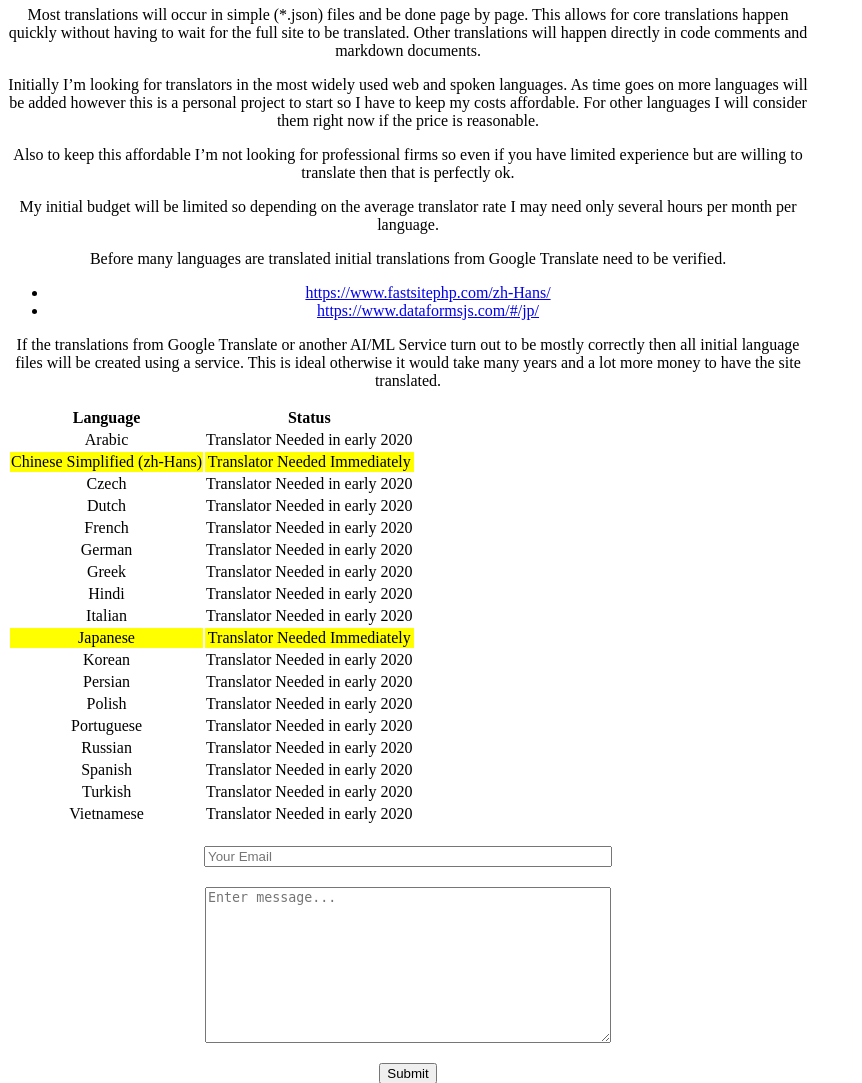
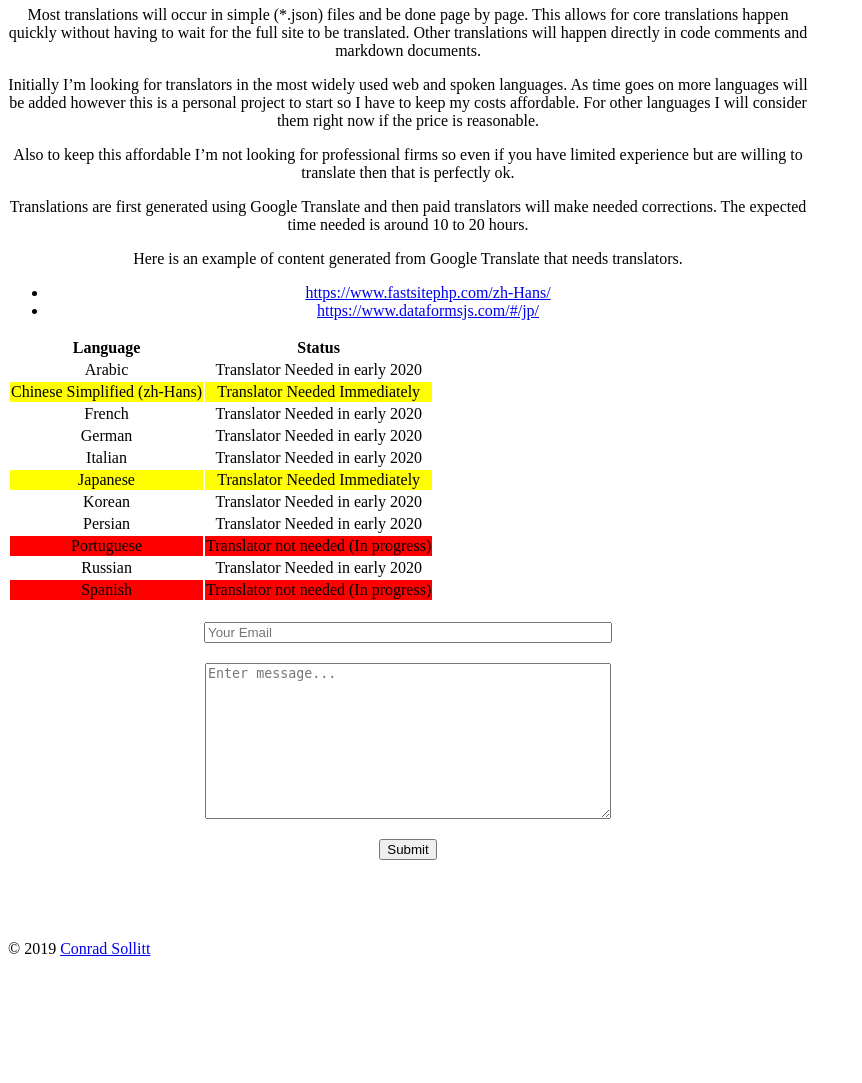
Before and after one commit to KingKzear/fastsitephp, a PHP site: the page made by website/app/Views/translators-needed.php in a window 1280 px wide. Shown: the part 450-1533 px from the top of the page, without its empty margins (0-862 px from the left). After the commit the page ends 1406 px from the top, so only its background shows below. Run offline with PHP 8.4, Linux system fonts and the light colour scheme; the template is opened without the code that fills it, so the values that code supplies are empty.

Commit message:
:earth_americas: Update for i18n translator page

```diff
--- a/website/app/Views/translators-needed.php
+++ b/website/app/Views/translators-needed.php
@@ -26,6 +26,7 @@
         margin-bottom: 40px;
     }
     table tbody tr.highlight { background-color:yellow; }
+    table tbody tr.not-needed { background-color:red; }
 </style>
 
 <div>
@@ -54,15 +55,14 @@
         <p>Most translations will occur in simple (*.json) files and be done page by page. This allows for core translations happen quickly without having to wait for the full site to be translated. Other translations will happen directly in code comments and markdown documents.</p>
         <p>Initially I’m looking for translators in the most widely used web and spoken languages. As time goes on more languages will be added however this is a personal project to start so I have to keep my costs affordable. For other languages I will consider them right now if the price is reasonable.</p>
         <p>Also to keep this affordable I’m not looking for professional firms so even if you have limited experience but are willing to translate then that is perfectly ok.</p>
-        <p>My initial budget will be limited so depending on the average translator rate I may need only several hours per month per language.</p>
-        <p>Before many languages are translated initial translations from Google Translate need to be verified.</p>
+        <p>Translations are first generated using Google Translate and then paid translators will make needed corrections. The expected time needed is around 10 to 20 hours.</p>
+        <p>Here is an example of content generated from Google Translate that needs translators.</p>
         <p>
             <ul class="bullet-list">
                 <li><a href="https://www.fastsitephp.com/zh-Hans/" target="_blank">https://www.fastsitephp.com/zh-Hans/</a></li>
                 <li><a href="https://www.dataformsjs.com/#/jp/" target="_blank">https://www.dataformsjs.com/#/jp/</a></li>
             </ul>
         </p>
-        <p>If the translations from Google Translate or another AI/ML Service turn out to be mostly correctly then all initial language files will be created using a service. This is ideal otherwise it would take many years and a lot more money to have the site translated.</p>
     </div>
     <div>
         <table>
@@ -72,22 +72,15 @@
             <tbody>
                 <tr><td>Arabic</td><td>Translator Needed in early 2020</td></tr>
                 <tr class="highlight"><td>Chinese Simplified (zh-Hans)</td><td>Translator Needed Immediately</td></tr>
-                <tr><td>Czech</td><td>Translator Needed in early 2020</td></tr>
-                <tr><td>Dutch</td><td>Translator Needed in early 2020</td></tr>
                 <tr><td>French</td><td>Translator Needed in early 2020</td></tr>
                 <tr><td>German</td><td>Translator Needed in early 2020</td></tr>
-                <tr><td>Greek</td><td>Translator Needed in early 2020</td></tr>
-                <tr><td>Hindi</td><td>Translator Needed in early 2020</td></tr>
                 <tr><td>Italian</td><td>Translator Needed in early 2020</td></tr>
                 <tr class="highlight"><td>Japanese</td><td>Translator Needed Immediately</td></tr>
                 <tr><td>Korean</td><td>Translator Needed in early 2020</td></tr>
                 <tr><td>Persian</td><td>Translator Needed in early 2020</td></tr>
-                <tr><td>Polish</td><td>Translator Needed in early 2020</td></tr>
-                <tr><td>Portuguese</td><td>Translator Needed in early 2020</td></tr>
+                <tr class="not-needed"><td>Portuguese</td><td>Translator not needed (In progress)</td></tr>
                 <tr><td>Russian</td><td>Translator Needed in early 2020</td></tr>
-                <tr><td>Spanish</td><td>Translator Needed in early 2020</td></tr>
-                <tr><td>Turkish</td><td>Translator Needed in early 2020</td></tr>
-                <tr><td>Vietnamese</td><td>Translator Needed in early 2020</td></tr>
+                <tr class="not-needed"><td>Spanish</td><td>Translator not needed (In progress)</td></tr>
             <tbody>
         </table>
     </div>
```
